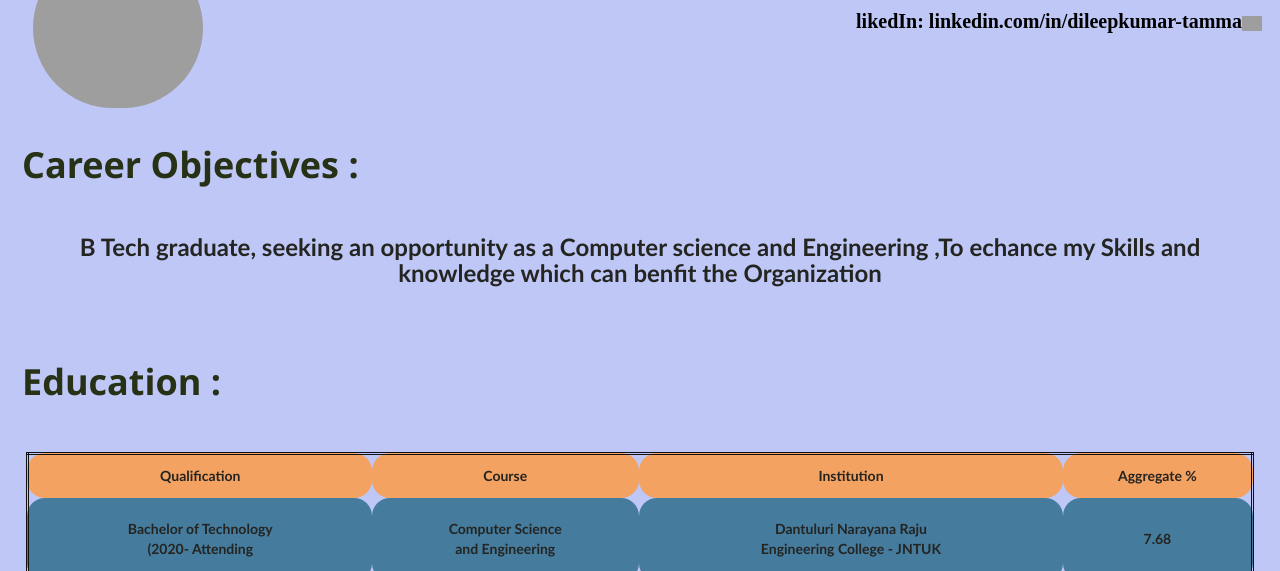
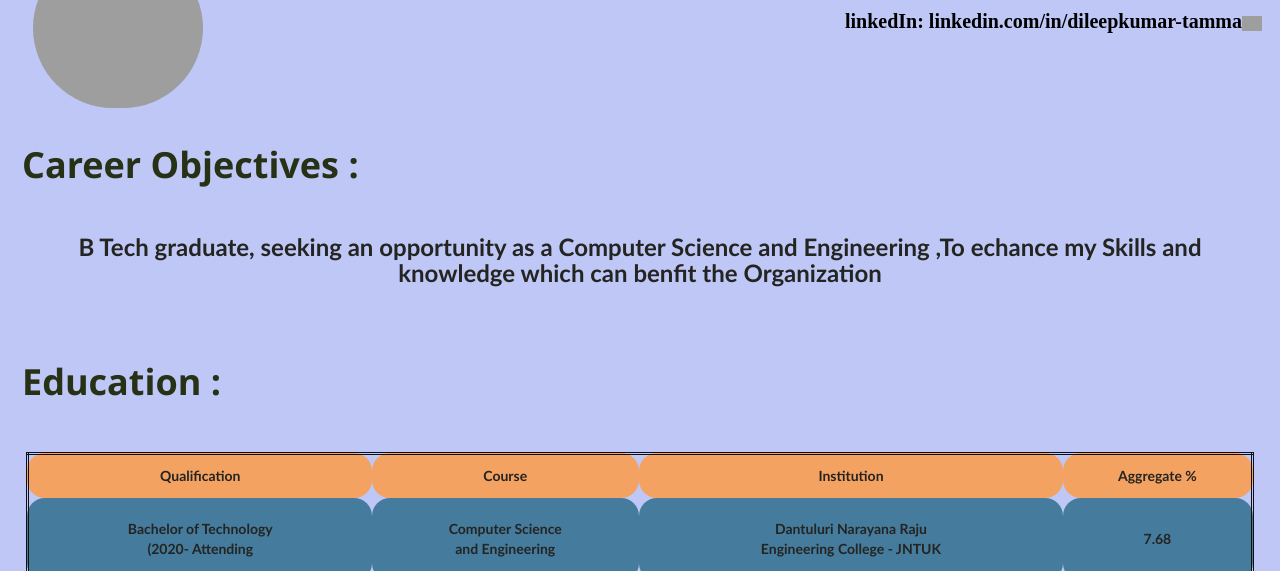
Before and after one commit to Dileeplucky/Dileepportfolio, a plain HTML site: page index.html in a window 1280 px wide. Shown: the part 229-800 px from the top of the page. Drawn offline with nearby package versions, Linux system fonts and the light colour scheme; grey boxes are pictures that could not be loaded; a script that the page names is missing.

Commit message:
spelling correction

```diff
--- a/index.html
+++ b/index.html
@@ -30,7 +30,7 @@
         <p><strong>E-mail: </strong>dileepkumartamma@gmail.com <img style="border-radius: 150%;" src="https://res.cloudinary.com/dlofyxvut/image/upload/w_1000,c_fill,ar_1:1,g_auto,r_max,bo_5px_solid_red,b_rgb:262c35/v1658781278/email_logo_l6odgd.jpg"  width="25" height="20" /></p>
         <p><strong>PhoneNo:</strong><b>(+91)</b>6300233059 <img style ="border-radius: 70;" margin:50px; src="https://res.cloudinary.com/dlofyxvut/image/upload/c_thumb,w_200,g_face/v1658785713/n105-keypad-mobile-phone-500x500_aegwwd.jpg" width="25" height="20"/>  </p>
         <P><strong>Location : </strong> Bhimavaram , india <img style="border: radius 100px; ;" src="https://res.cloudinary.com/dlofyxvut/image/upload/w_1000,c_fill,ar_1:1,g_auto,r_max,bo_5px_solid_red,b_rgb:262c35/v1658815626/download_igju6q.png"  width="20" height="15"/> </P>
-        <p><strong>likedIn: </strong>linkedin.com/in/dileepkumar-tamma<img style="border: radius 100px;" src="https://res.cloudinary.com/dlofyxvut/image/upload/w_1000,c_fill,ar_1:1,g_auto,r_max,bo_5px_solid_red,b_rgb:262c35/v1658816368/photo-1611944212129-29977ae1398c_t3guw3.jpg" width="20" height="15"> </p>
+        <p><strong>linkedIn: </strong>linkedin.com/in/dileepkumar-tamma<img style="border: radius 100px;" src="https://res.cloudinary.com/dlofyxvut/image/upload/w_1000,c_fill,ar_1:1,g_auto,r_max,bo_5px_solid_red,b_rgb:262c35/v1658816368/photo-1611944212129-29977ae1398c_t3guw3.jpg" width="20" height="15"> </p>
       </div>
     </div>
     <br>
@@ -41,7 +41,7 @@
     <h1 class="below">Career Objectives :</h1>
     <br>
     <div>
-      <h3 class="co-para">B Tech graduate, seeking an opportunity as a Computer science and Engineering ,To echance my Skills and knowledge which can benfit the Organization</h4>
+      <h3 class="co-para">B Tech graduate, seeking an opportunity as a Computer Science and Engineering ,To echance my Skills and knowledge which can benfit the Organization</h4>
     </div>
     <br>
     <a name = "Education"> </a>
```
